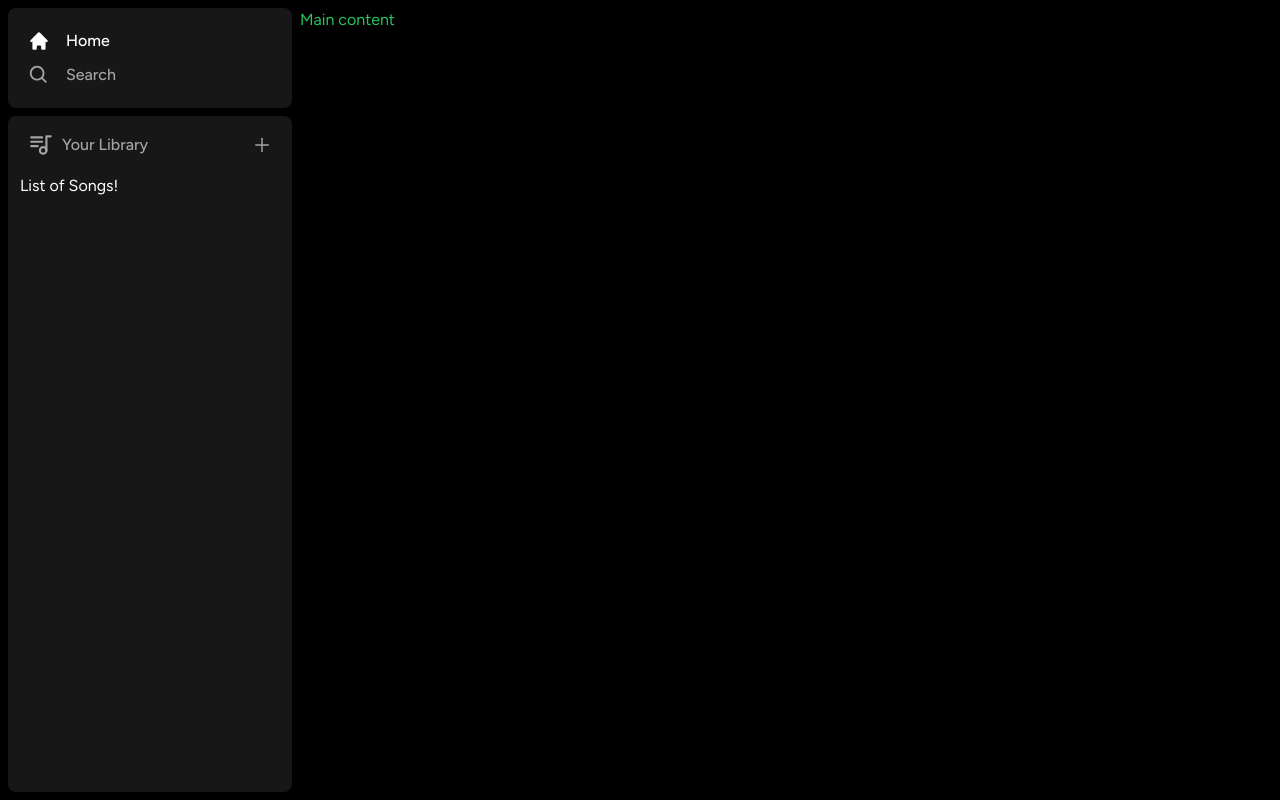
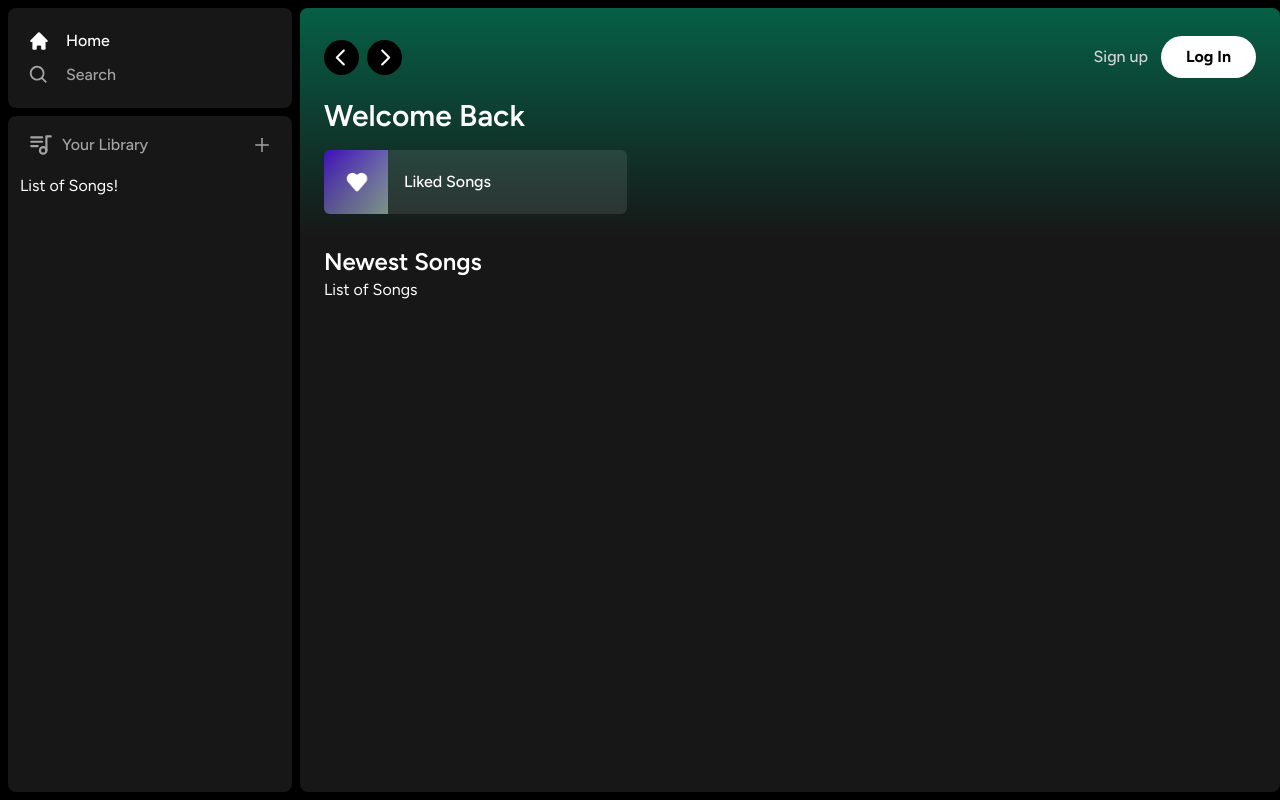
Before and after one commit to prajwalmahajan101/spotify-clone, a Next.js app: page / in a window 1280 px wide. Built offline with nearby package versions, Linux system fonts and the light colour scheme.

Commit message:
Main Content Layout Added

```diff
--- a/app/(site)/page.tsx
+++ b/app/(site)/page.tsx
@@ -1,3 +1,35 @@
+import Header from "@/components/UI/Header/Header";
+import ListItem from "@/components/ListItem/ListItem";
+
 export default function Home() {
-	return <div className="text-green-500">Main content</div>;
+  return (
+    <div
+      className={
+        "bg-neutral-900 rounded-lg h-full w-full overflow-hidden overflow-y-auto"
+      }
+    >
+      <Header>
+        <div className={"mb-2"}>
+          <h1 className={"text-white text-3xl font-semibold"}>Welcome Back</h1>
+        </div>
+        <div
+          className={
+            "grid grid-cols-1 sm:grid-cols-2 xl:grid-cols-3 2xl:grid-cols-4 gap-3 mt-4"
+          }
+        >
+          <ListItem
+            image={"/images/liked.png"}
+            name={"Liked Songs"}
+            href={"liked"}
+          />
+        </div>
+      </Header>
+      <div className={"mt-2 mb-7 px-6"}>
+        <div className={"flex justify-between items-center"}>
+          <h1 className={"text-white text-2xl font-semibold"}>Newest Songs</h1>
+        </div>
+        <div>List of Songs</div>
+      </div>
+    </div>
+  );
 }
--- /dev/null
+++ b/components/ListItem/ListItem.tsx
@@ -0,0 +1,40 @@
+"use client";
+
+import { FC } from "react";
+import { useRouter } from "next/navigation";
+import Image from "next/image";
+import { FaPlay } from "react-icons/fa";
+
+interface IListItemProps {
+  image: string;
+  name: string;
+  href: string;
+}
+const ListItem: FC<IListItemProps> = ({ image, href, name }) => {
+  const router = useRouter();
+  const onClick = () => {
+    // Add Authentication before push
+    router.push(href);
+  };
+  return (
+    <button
+      onClick={onClick}
+      className={
+        "relative group flex items-center rounded-md overflow-hidden gap-x-4 bg-neutral-100/10 hover:bg-neutral-100/20 transition pr-4"
+      }
+    >
+      <div className={"relative min-h-[64px] min-w-[64px]"}>
+        <Image className={"object-cover"} src={image} fill alt={"Image"} />
+      </div>
+      <p className={"font-medium truncate py-5"}>{name}</p>
+      <div
+        className={
+          "absolute transition opacity-0 rounded-full flex items-center justify-center bg-green-500 p-4 drop-shadow-md right-5 group-hover:opacity-100 hover:scale-110"
+        }
+      >
+        <FaPlay className={"text-black"} />
+      </div>
+    </button>
+  );
+};
+export default ListItem;
--- a/components/UI/Box/Box.tsx
+++ b/components/UI/Box/Box.tsx
@@ -1,10 +1,10 @@
 import React, { FC, ReactNode } from "react";
 import { twMerge } from "tailwind-merge";
-interface IBox {
+interface IBoxProps {
   children: ReactNode;
   className?: string;
 }
-const Box: FC<IBox> = ({ children, className }) => {
+const Box: FC<IBoxProps> = ({ children, className }) => {
   return (
     <div
       className={twMerge(`bg-neutral-900 rounded-lg h-fit w-full`, className)}
--- /dev/null
+++ b/components/UI/Button/Button.tsx
@@ -0,0 +1,26 @@
+import React, { ButtonHTMLAttributes, forwardRef } from "react";
+import { twMerge } from "tailwind-merge";
+interface IButtonProps extends ButtonHTMLAttributes<HTMLButtonElement> {}
+
+const Button = forwardRef<HTMLButtonElement, IButtonProps>(
+  ({ className, children, disabled, type = "button", ...props }, ref) => {
+    return (
+      <button
+        className={twMerge(
+          `w-full rounded-full bg-green-500 border border-transparent px-3 py-3
+          disabled:cursor-not-allowed disabled:opacity-50 text-black font-bold hover:opacity-75 transition`,
+          className,
+        )}
+        type={type}
+        disabled={disabled}
+        ref={ref}
+        {...props}
+      >
+        {children}
+      </button>
+    );
+  },
+);
+Button.displayName = "Button";
+
+export default Button;
--- /dev/null
+++ b/components/UI/Header/Header.tsx
@@ -0,0 +1,85 @@
+"use client";
+import React, { FC, ReactNode } from "react";
+import { twMerge } from "tailwind-merge";
+import { useRouter } from "next/navigation";
+import { RxCaretLeft, RxCaretRight } from "react-icons/rx";
+import { HiHome } from "react-icons/hi";
+import { BiSearch } from "react-icons/bi";
+import Button from "@/components/UI/Button/Button";
+interface IHeaderProps {
+  children: ReactNode;
+  className?: string;
+}
+
+const Header: FC<IHeaderProps> = ({ children, className }) => {
+  const router = useRouter();
+  const handleLogout = () => {
+    //   Handle logout in the future
+  };
+
+  return (
+    <div
+      className={twMerge(
+        "h-fit bg-gradient-to-b from-emerald-800 p-6",
+        className,
+      )}
+    >
+      <div className={"w-full mb-4 flex items-center justify-between"}>
+        <div className={"hidden md:flex gap-x-2 items-center"}>
+          <button
+            className={
+              "rounded-full bg-black flex items-center justify-center hover:opacity-75 transition"
+            }
+            onClick={() => router.back()}
+          >
+            <RxCaretLeft className={"text-white"} size={35} />
+          </button>
+          <button
+            className={
+              "rounded-full bg-black flex items-center justify-center hover:opacity-75 transition"
+            }
+            onClick={() => router.forward()}
+          >
+            <RxCaretRight className={"text-white"} size={35} />
+          </button>
+        </div>
+        <div className={"flex md:hidden gap-x-2 items-center"}>
+          <button
+            className={
+              "rounded-full p-2 bg-white flex items-center justify-center hover:opacity-75 transition"
+            }
+          >
+            <HiHome className={"text-black"} size={20} />
+          </button>
+          <button
+            className={
+              "rounded-full p-2 bg-white flex items-center justify-center hover:opacity-75 transition"
+            }
+          >
+            <BiSearch className={"text-black"} size={20} />
+          </button>
+        </div>
+        <div className={"flex justify-center items-center gap-y-4"}>
+          <>
+            <div>
+              <Button
+                className={"bg-transparent text-neutral-300 font-medium"}
+                onClick={() => {}}
+              >
+                Sign up
+              </Button>
+            </div>
+            <div>
+              <Button className={"bg-white px-6 py-2"} onClick={() => {}}>
+                Log In
+              </Button>
+            </div>
+          </>
+        </div>
+      </div>
+      {children}
+    </div>
+  );
+};
+
+export default Header;
```
Also changed, not shown: public/images/liked.png (added).
